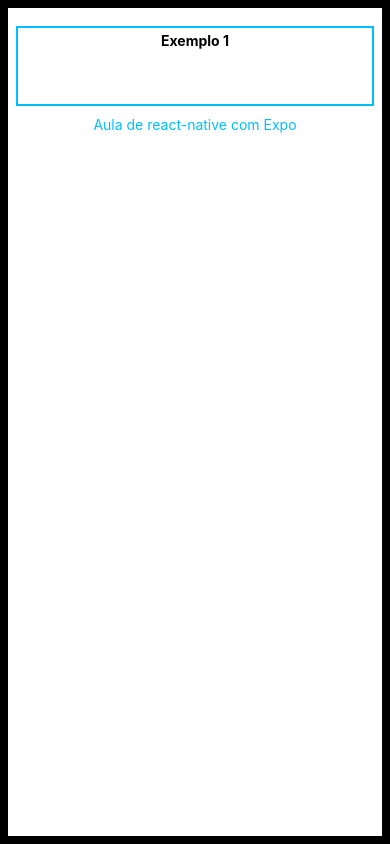
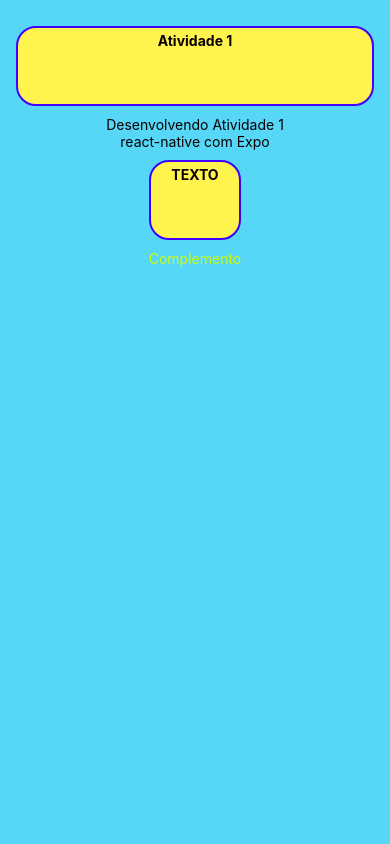
Before and after one commit to ASTakeo/aula-introducao-expo, a React Native app: screen / in a window 390 px wide. Built offline with nearby package versions, Linux system fonts and the light colour scheme; what react-native-responsive-fontsize would draw is missing.

Commit message:
Aula - Atividade 1

```diff
--- a/App.js
+++ b/App.js
@@ -7,12 +7,13 @@ import Constants from 'expo-constants';
 import Exemplo1 from './src/exemplos/ex-01';
 
 // Atividades
+import Atividade1 from './src/atividades/atividade-01';
 
 export default function App() {
   return (
     <View style={styles.container}>
       {/* <Text>Open up App.js to start working on your app!</Text> */}
-      <Exemplo1 />
+      <Atividade1 />
       <StatusBar style="light" />
     </View>
   );
@@ -21,9 +22,10 @@ export default function App() {
 const styles = StyleSheet.create({
   container: {
     flex: 1,
-    backgroundColor: '#000',
+    backgroundColor: '#56d7f7',
     // alignItems: 'center',
     // justifyContent: 'center',
+    // borderRadius: 20,
     padding: 8,
     paddingTop: Constants.statusBarHeight || 8,
   },
--- /dev/null
+++ b/src/atividades/atividade-01/index.js
@@ -0,0 +1,20 @@
+import { View, Text} from 'react-native';
+
+import styles from './style';
+
+function Atividade1 (){
+    return(
+        <View style={styles.container}>
+            <Text style={styles.titulo}>Atividade 1</Text>
+            <Text style={styles.texto}>Desenvolvendo Atividade 1</Text>
+            <Text style={styles.texto}>react-native com Expo</Text>
+            {/* <Text style={styles.texto}>Teste</Text> */}
+            <View>
+                <Text style={styles.titulo}>TEXTO</Text>
+                <Text style={styles.texto1}>Complemento</Text>
+            </View>
+        </View>
+    );
+}
+
+export default Atividade1;
--- /dev/null
+++ b/src/atividades/atividade-01/style.js
@@ -0,0 +1,55 @@
+import { StyleSheet } from 'react-native';
+import { RFPercentage } from 'react-native-responsive-fontsize';
+
+const styles = StyleSheet.create({
+    container: {
+        backgroundColor: '#faf7f7c',
+        padding: 8,
+        flex: 1,
+        alignItems: 'center',
+        borderRadius: 20,
+        //justifyContent: 'space-between',
+    },
+    titulo: {
+        fontSize: RFPercentage(3),
+        fontWeight: 'bold',
+        borderWidth: 2,
+        borderColor: '#4400ff',
+        backgroundColor: '#fff34d',
+        marginTop: 10,
+        marginBottom: 10,
+        padding: 4,
+        width: '100%',
+        height: 80,
+        textAlign: 'center',
+        textAlignVertical: 'center',
+        borderRadius: 20,
+        color: '#0a0000'
+
+    },
+    texto: {
+        fontSize: RFPercentage(2.2),
+        color: '#080000'
+    },
+    titulo1: {
+        fontSize: RFPercentage(3),
+        fontWeight: 'bold',
+        borderWidth: 2,
+        borderColor: '#4400ff',
+        marginTop: 10,
+        marginBottom: 10,
+        padding: 4,
+        //width: '100%',
+        height: 80,
+        textAlign: 'center',
+        textAlignVertical: 'center',
+        color: '#f8f3f3'
+    },
+    texto1: {
+        fontSize: RFPercentage(2.2),
+        color: '#cefa09',
+        textAlign: 'center',
+    }
+})
+
+export default styles;
--- a/src/exemplos/ex-01/index.js
+++ b/src/exemplos/ex-01/index.js
@@ -7,6 +7,7 @@ function Exemplo1 (){
         <View style={styles.container}>
             <Text style={styles.titulo}>Exemplo 1</Text>
             <Text style={styles.texto}>Aula de react-native com Expo</Text>
+            <Text style={styles.texto}>Teste</Text>
         </View>
     );
 }
--- a/src/exemplos/ex-01/style.js
+++ b/src/exemplos/ex-01/style.js
@@ -7,6 +7,7 @@ const styles = StyleSheet.create({
         padding: 8,
         flex: 1,
         alignItems: 'center',
+        borderRadius: 20,
         // justifyContent: 'space-between',
     },
     titulo: {
```
